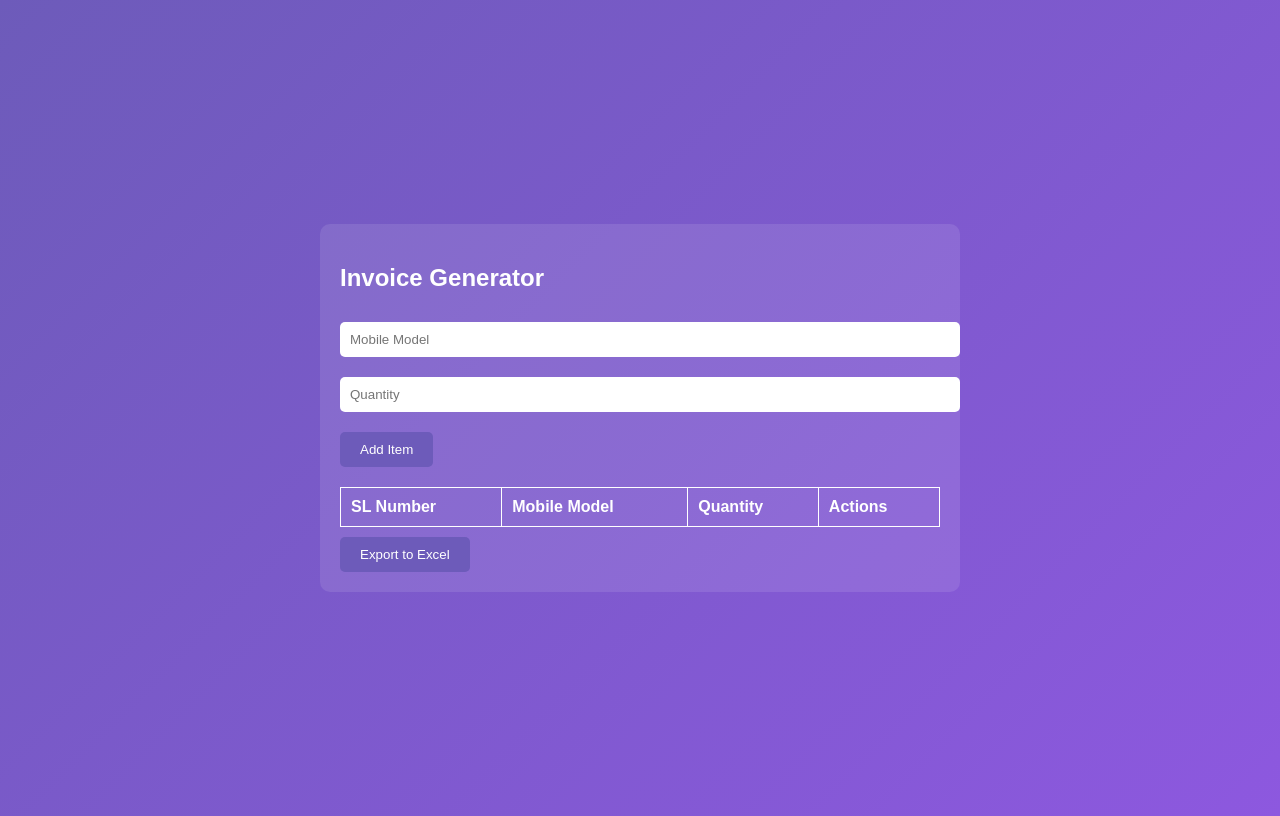
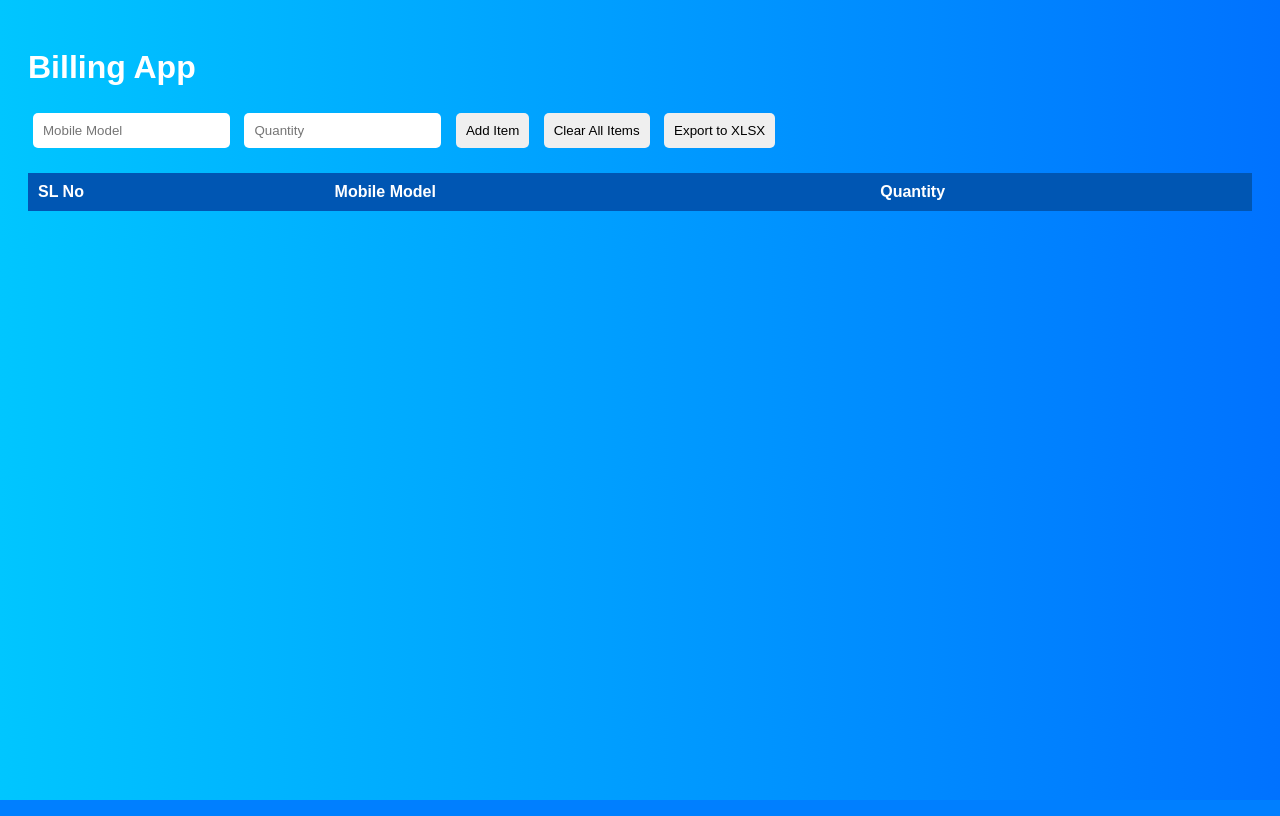
Before and after one commit to Arup783360/billing, a Flask app: page / in a window 1280 px wide. Run offline with Flask 2, Linux system fonts and the light colour scheme; lists and menus that the app fills with data are empty.

Commit message:
Update index.html

```diff
--- a/templates/index.html
+++ b/templates/index.html
@@ -3,98 +3,96 @@
 <head>
     <meta charset="UTF-8">
     <meta name="viewport" content="width=device-width, initial-scale=1.0">
-    <title>Invoice Generator</title>
+    <title>Billing App</title>
     <style>
         body {
             font-family: Arial, sans-serif;
-            background: linear-gradient(135deg, #6D5BBA, #8D58DF);
-            color: #fff;
-            display: flex;
-            justify-content: center;
-            align-items: center;
-            height: 100vh;
+            background: linear-gradient(to right, #00c6ff, #0072ff);
+            color: white;
+            padding: 20px;
         }
-        .container {
-            background: rgba(255, 255, 255, 0.1);
-            padding: 20px;
-            border-radius: 10px;
-            width: 80%;
-            max-width: 600px;
-        }
-        input[type="text"] {
-            width: 100%;
+        input, button {
             padding: 10px;
-            margin: 10px 0;
+            margin: 5px;
+            border: none;
             border-radius: 5px;
-            border: none;
-        }
-        button {
-            padding: 10px 20px;
-            margin-top: 10px;
-            border-radius: 5px;
-            border: none;
-            background-color: #6D5BBA;
-            color: white;
-            cursor: pointer;
         }
         table {
             width: 100%;
+            border-collapse: collapse;
             margin-top: 20px;
-            border-collapse: collapse;
-            color: white;
-        }
-        table, th, td {
-            border: 1px solid #fff;
         }
         th, td {
             padding: 10px;
             text-align: left;
         }
-        .actions {
-            display: flex;
-            gap: 10px;
+        th {
+            background-color: #0056b3;
         }
     </style>
 </head>
 <body>
-    <div class="container">
-        <h2>Invoice Generator</h2>
 
-        <!-- Form for adding/updating items -->
-        <form method="POST">
-            <input type="hidden" name="item_id" value="{{ item_to_edit['ID'] if item_to_edit else '' }}">
-            <input type="text" name="model" placeholder="Mobile Model" required value="{{ item_to_edit['Mobile Model'] if item_to_edit else '' }}">
-            <input type="text" name="quantity" placeholder="Quantity" required value="{{ item_to_edit['Quantity'] if item_to_edit else '' }}">
-            <button type="submit">{{ 'Update Item' if item_to_edit else 'Add Item' }}</button>
-        </form>
+    <h1>Billing App</h1>
+    <form id="billing-form">
+        <input type="text" id="model" placeholder="Mobile Model" required>
+        <input type="number" id="quantity" placeholder="Quantity" required>
+        <button type="submit">Add Item</button>
+        <button type="button" id="clear-button">Clear All Items</button>
+        <a href="/export" id="export-button"><button type="button">Export to XLSX</button></a>
+    </form>
 
-        <!-- Table of items -->
-        <table>
+    <table id="billing-table">
+        <thead>
             <tr>
-                <th>SL Number</th>
+                <th>SL No</th>
                 <th>Mobile Model</th>
                 <th>Quantity</th>
-                <th>Actions</th>
             </tr>
-            {% for item in items %}
-            <tr>
-                <td>{{ item['SL Number'] }}</td>
-                <td>{{ item['Mobile Model'] }}</td>
-                <td>{{ item['Quantity'] }}</td>
-                <td class="actions">
-                    <a href="{{ url_for('edit', item_id=item['ID']) }}"><button type="button">Edit</button></a>
-                    <form action="{{ url_for('delete', item_id=item['ID']) }}" method="POST" style="display:inline;">
-                        <button type="submit">Delete</button>
-                    </form>
-                </td>
-            </tr>
-            {% endfor %}
-        </table>
+        </thead>
+        <tbody id="billing-list">
+            <!-- Added items will be dynamically inserted here -->
+        </tbody>
+    </table>
 
-        <!-- Export button -->
-        <form action="/export" method="GET">
-            <button type="submit">Export to Excel</button>
-        </form>
-    </div>
+    <script>
+        const form = document.getElementById('billing-form');
+        const billingList = document.getElementById('billing-list');
+        const clearButton = document.getElementById('clear-button');
+        let slNo = 1;
+
+        form.addEventListener('submit', function(e) {
+            e.preventDefault();
+
+            const model = document.getElementById('model').value;
+            const quantity = document.getElementById('quantity').value;
+
+            // Create a new row for the table
+            const row = document.createElement('tr');
+            row.innerHTML = `<td>${slNo++}</td><td>${model}</td><td>${quantity} pieces</td>`;
+            billingList.appendChild(row);
+
+            // Clear input fields
+            document.getElementById('model').value = '';
+            document.getElementById('quantity').value = '';
+
+            // Send the data to the backend
+            fetch('/add_item', {
+                method: 'POST',
+                headers: {
+                    'Content-Type': 'application/x-www-form-urlencoded'
+                },
+                body: new URLSearchParams({ model, quantity })
+            });
+        });
+
+        clearButton.addEventListener('click', function() {
+            billingList.innerHTML = ''; // Clear all items
+            slNo = 1; // Reset serial number
+            // Clear the billing items from the backend
+            fetch('/clear_items', { method: 'POST' });
+        });
+    </script>
+
 </body>
 </html>
```
